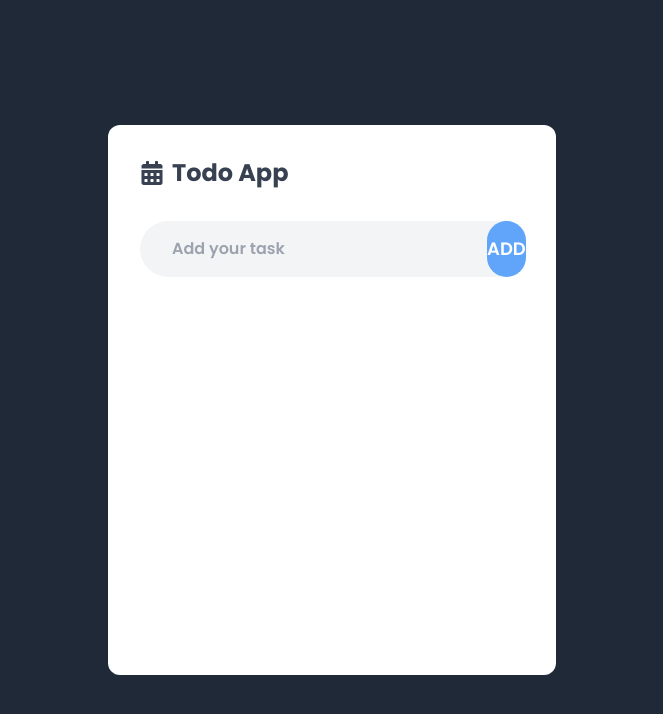
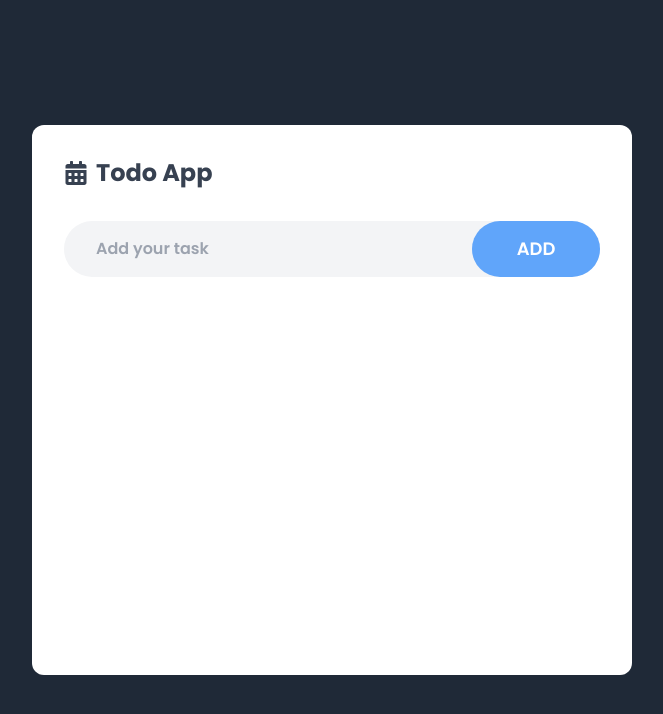
Before and after one commit to asathsara/React-Todo-App, a React (Vite) app: page / in a window 1280 px wide. Shown: the top 714 px of the page, without its empty margins (308-971 px from the left). Built offline with nearby package versions, Linux system fonts and the light colour scheme.

Commit message:
make mobile responsive

```diff
--- a/src/App.jsx
+++ b/src/App.jsx
@@ -2,9 +2,9 @@ import Todo from './components/Todo'
 
 const App = () => {
   return (
-    <div  className='bg-gray-800 h-screen grid py-4'>
-      <Todo/>
-  </div>
+    <div className="bg-gray-800 min-h-screen py-4 flex justify-center items-center">
+      <Todo />
+    </div>
   )
 }
 
--- a/src/components/Todo.jsx
+++ b/src/components/Todo.jsx
@@ -45,16 +45,15 @@ const Todo = () => {
   }, [todoList]);
 
   return (
-    <div className="place-self-center min-h-[550px] w-11/12 bg-white max-w-md flex rounded-xl flex-col pr-8 pl-8">
+    <div className="place-self-center min-h-[550px] w-11/12 max-w-[600px] mx-auto bg-white flex flex-col rounded-xl px-8">
       <div className="flex items-center mt-8 gap-2">
         <FaCalendarAlt className="text-2xl text-gray-700" />
         <h1 className="font-poppins text-2xl font-bold text-gray-700">
           Todo App
         </h1>
-
       </div>
 
-      <div className="bg-gray-100 rounded-full min-h-[50px] flex items-center my-8">
+      <div className="bg-gray-100 rounded-full min-h-[50px] flex items-center my-8 w-full">
         <input
           ref={inputRef}
           type="text"
@@ -62,10 +61,10 @@ const Todo = () => {
           className="bg-transparent border-0 outline-none ml-8 flex-1 font-poppins font-semibold"
         />
         <motion.button
-          whileTap={{ scale: 0.9, y: 5 }} // Animate button press: scale and move slightly down
-          whileHover={{ scale: 1.05 }} // Hover animation: slightly grow
+          whileTap={{ scale: 0.9, y: 5 }}
+          whileHover={{ scale: 1.05 }}
           onClick={add}
-          className="border-none text-lg rounded-full bg-blue-400 w-32 h-14 text-white font-poppins font-semibold"
+          className="text-lg rounded-full bg-blue-400 w-32 h-14 text-white font-poppins font-semibold"
         >
           ADD
         </motion.button>
@@ -75,10 +74,10 @@ const Todo = () => {
         {todoList.map((item) => (
           <motion.div
             key={item.id}
-            initial={{ opacity: 0, x: -20 }} // Entry animation: slide in from left
-            animate={{ opacity: 1, x: 0 }} // Animate while in DOM: normal position
-            exit={{ opacity: 0, x: -20 }} // Exit animation: slide to the left and fade out
-            transition={{ duration: 0.3 }} // Smooth animation
+            initial={{ opacity: 0, x: -20 }}
+            animate={{ opacity: 1, x: 0 }}
+            exit={{ opacity: 0, x: -20 }}
+            transition={{ duration: 0.3 }}
           >
             <TodoItems
               text={item.text}
```
